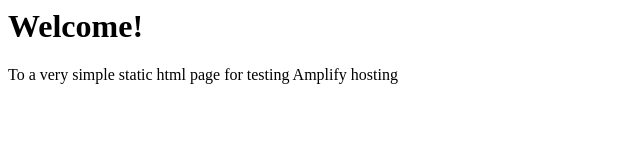
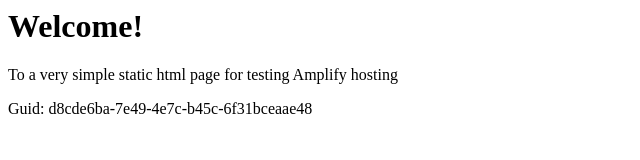
Before and after one commit to aws-aemilia-cdg/Github-PR-Commit-Integration-Test-DoNotTouch-Gith-OKSLNVO2-v1-preprod-eu-west-3, a website: page src/index.html in a window 1280 px wide. Shown: the whole page, without its empty margins (0-640 px from the left). Drawn offline with Linux system fonts and the light colour scheme.

Commit message:
commit from integ tests

```diff
--- a/src/index.html
+++ b/src/index.html
@@ -1,3 +1,5 @@
+
+
 <html lang="en">
 
 <head>
@@ -10,6 +12,6 @@
 <body>
     <h1>Welcome!</h1>
     <p>To a very simple static html page for testing Amplify hosting</p>
-</body>
+    <p>Guid: d8cde6ba-7e49-4e7c-b45c-6f31bceaae48</p></body>
 
 </html>
```
